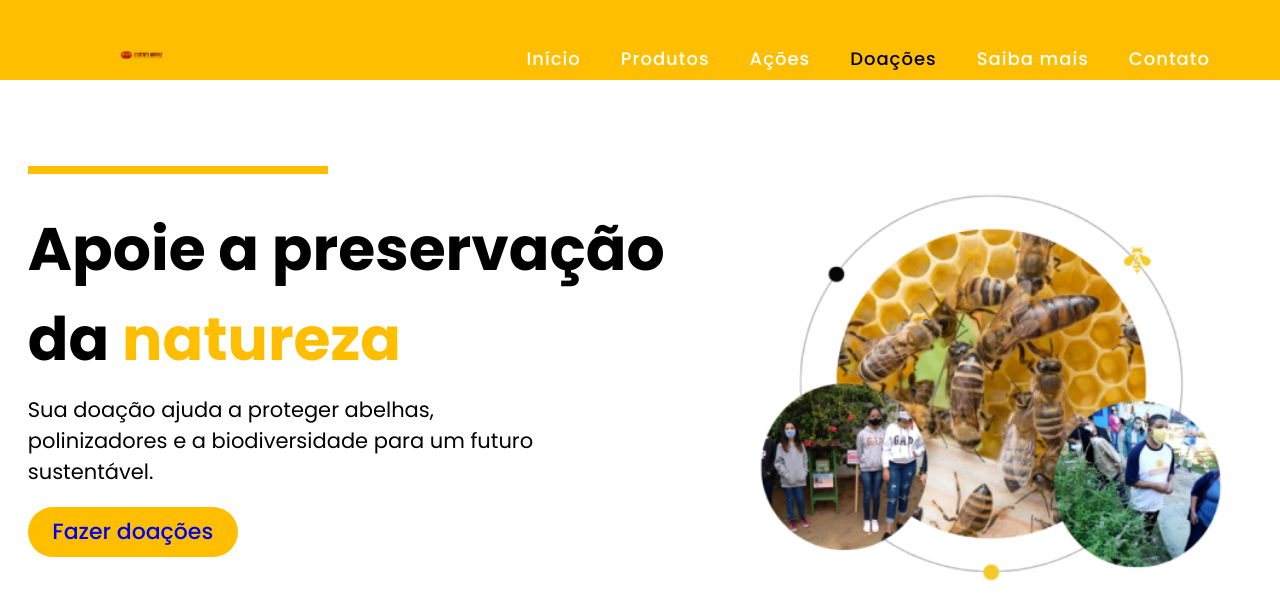
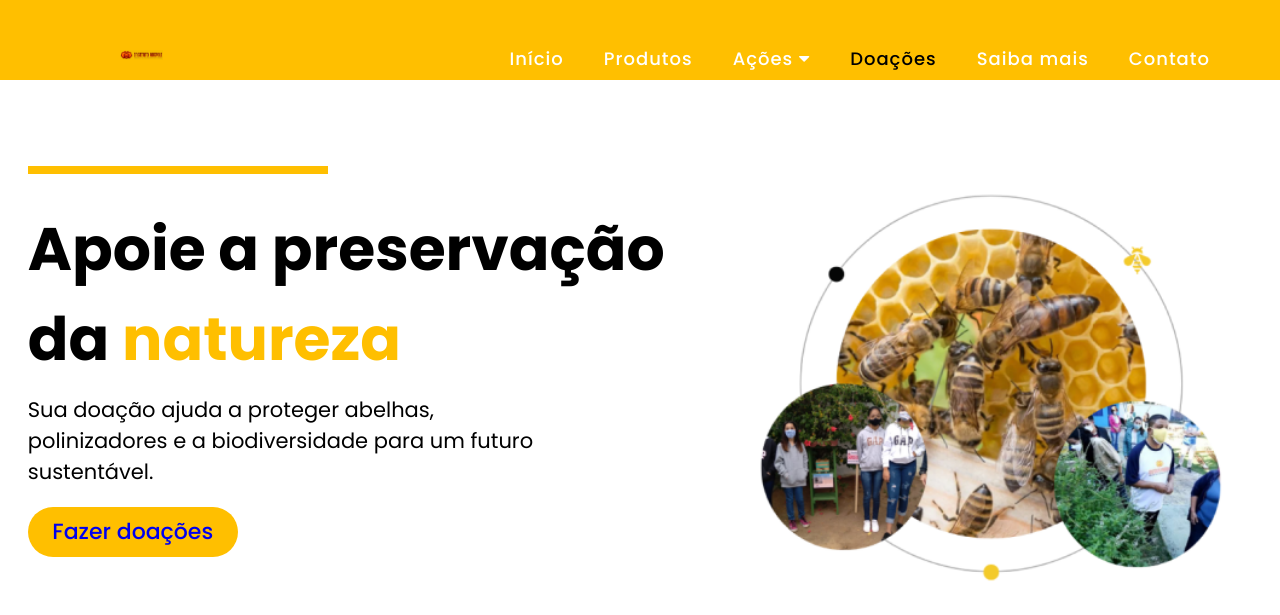
Before and after one commit to lannakamilly/projeto_abepoli, a PHP site: page /doacoes.php in a window 1280 px wide. Shown: the top 615 px of the page. Run offline with PHP 8.4, Linux system fonts and the light colour scheme.

Commit message:
nav atualizada

```diff
--- a/doacoes.php
+++ b/doacoes.php
@@ -22,7 +22,7 @@
                 <li><a href="index.php">Início</a></li>
                 <li><a href="produtos.php">Produtos</a></li>
                 <li>
-                    <a href="acoes.php">Ações <i class="fas-caret-down"></i></a>
+                <a href="acoes.php">Ações <i class="fa fa-caret-down"></i></a>
                     <div class="dropdown__menu">
                         <ul>
                             <li><a href="#">Projetos</a></li>
```
